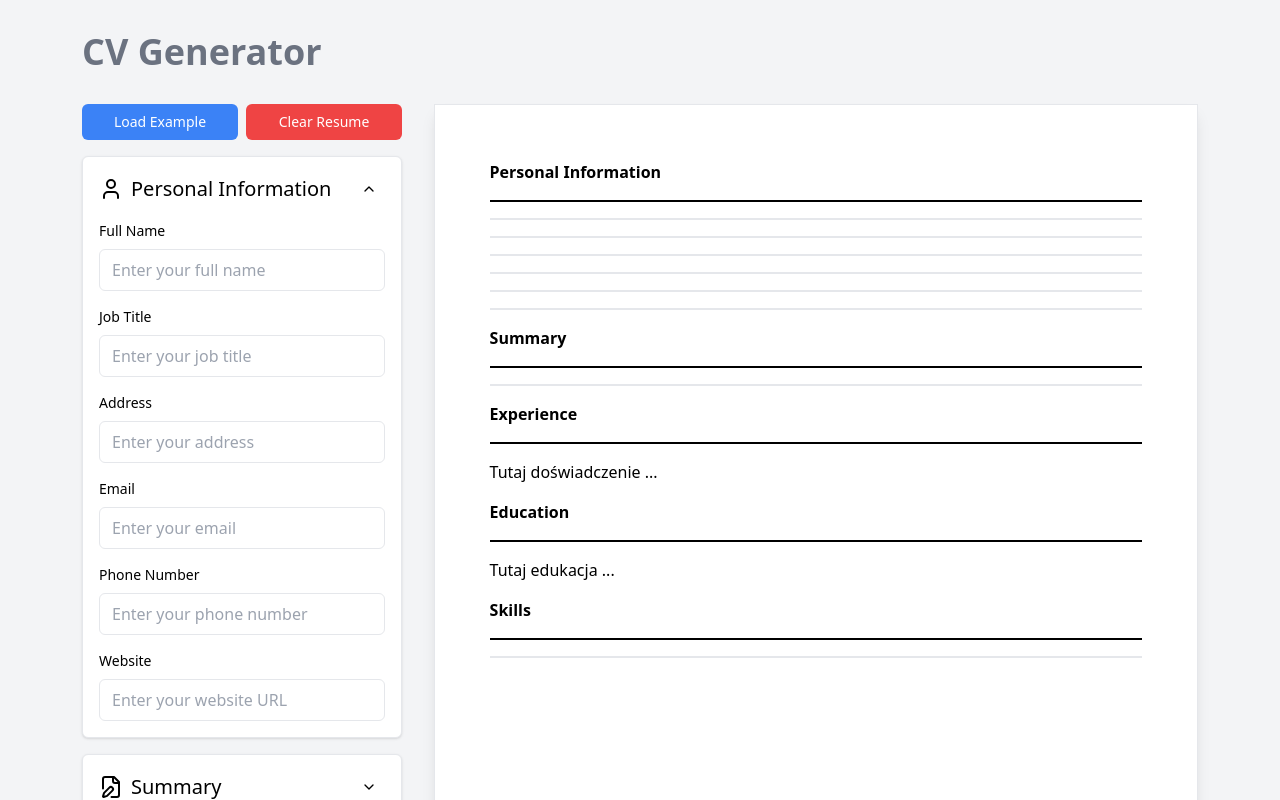
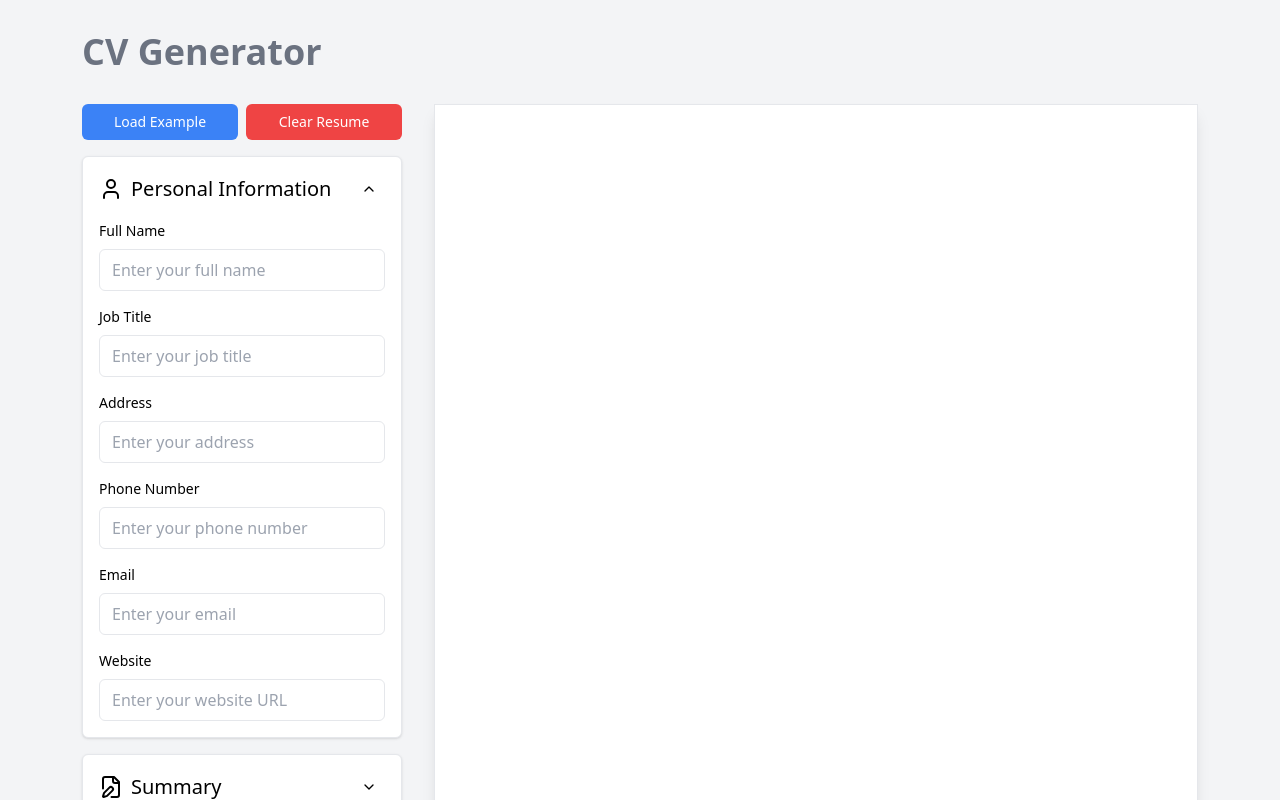
Before and after one commit to mariuszciaston/CV-Generator, a React (Vite) app: page / in a window 1280 px wide. Shown: the top 800 px of the page. Built offline with nearby package versions, Linux system fonts and the light colour scheme.

Commit message:
page preview update

```diff
--- a/src/components/Form/Card.tsx
+++ b/src/components/Form/Card.tsx
@@ -11,8 +11,8 @@ const Card: React.FC<CardProps> = ({
   fullName,
   jobTitle,
   address,
+  phoneNumber,
   email,
-  phoneNumber,
   website,
   summary,
   skills,
@@ -40,8 +40,8 @@ const Card: React.FC<CardProps> = ({
         fullName={fullName}
         jobTitle={jobTitle}
         address={address}
+        phoneNumber={phoneNumber}
         email={email}
-        phoneNumber={phoneNumber}
         website={website}
         summary={summary}
         skills={skills}
--- a/src/components/Form/Cards.tsx
+++ b/src/components/Form/Cards.tsx
@@ -27,16 +27,16 @@ const Cards: React.FC<InputSectionProps> = ({ data, onDataChange }) => {
           fullName={data.fullName}
           jobTitle={data.jobTitle}
           address={data.address}
+          phoneNumber={data.phoneNumber}
           email={data.email}
-          phoneNumber={data.phoneNumber}
           website={data.website}
           summary={data.summary}
           skills={data.skills}
           onFullNameChange={handleFieldChange("fullName")}
           onJobTitleChange={handleFieldChange("jobTitle")}
           onAddressChange={handleFieldChange("address")}
+          onPhoneNumberChange={handleFieldChange("phoneNumber")}
           onEmailChange={handleFieldChange("email")}
-          onPhoneNumberChange={handleFieldChange("phoneNumber")}
           onWebsiteChange={handleFieldChange("website")}
           onSummaryChange={handleFieldChange("summary")}
           onSkillsChange={handleFieldChange("skills")}
--- a/src/components/Form/InputFields.tsx
+++ b/src/components/Form/InputFields.tsx
@@ -12,8 +12,8 @@ const InputFields: React.FC<
     | "fullName"
     | "jobTitle"
     | "address"
+    | "phoneNumber"
     | "email"
-    | "phoneNumber"
     | "website"
     | "summary"
     | "skills"
@@ -32,8 +32,8 @@ const InputFields: React.FC<
   fullName,
   jobTitle,
   address,
+  phoneNumber,
   email,
-  phoneNumber,
   website,
   summary,
   skills,
@@ -80,20 +80,20 @@ const InputFields: React.FC<
             onChange={onAddressChange}
           />
           <InputField
+            label="Phone Number"
+            type="tel"
+            id="phoneNumber"
+            placeholder="Enter your phone number"
+            value={phoneNumber}
+            onChange={onPhoneNumberChange}
+          />
+          <InputField
             label="Email"
             type="email"
             id="email"
             placeholder="Enter your email"
             value={email}
             onChange={onEmailChange}
-          />
-          <InputField
-            label="Phone Number"
-            type="tel"
-            id="phoneNumber"
-            placeholder="Enter your phone number"
-            value={phoneNumber}
-            onChange={onPhoneNumberChange}
           />
           <InputField
             label="Website"
--- a/src/components/Main.tsx
+++ b/src/components/Main.tsx
@@ -8,21 +8,22 @@ const Main = () => {
     fullName: "",
     jobTitle: "",
     address: "",
+    phoneNumber: "",
     email: "",
-    phoneNumber: "",
     website: "",
     summary: "",
     skills: "",
   };
 
   const exampleData: DataProps = {
-    fullName: "Joe Doe",
+    fullName: "John Doe",
     jobTitle: "Software Developer",
     address: "Cracow, Poland",
-    email: "example@example.com",
-    phoneNumber: "666 777 888",
+    phoneNumber: "123 456 789",
+    email: "john.doe@example.com",
     website: "www.example.com",
-    summary: "I am a ...",
+    summary:
+      "Lorem ipsum dolor sit amet, consectetur adipiscing elit, sed do eiusmod tempor incididunt ut labore et dolore magna aliqua. Ut enim ad minim veniam, quis nostrud exercitation ullamco laboris nisi ut aliquip ex ea commodo consequat.",
     skills: "React / Typescript / Tailwind",
   };
 
--- a/src/components/Preview/PreviewSection.tsx
+++ b/src/components/Preview/PreviewSection.tsx
@@ -17,28 +17,68 @@ const PreviewSection: React.FC<DataProps> = ({
     >
       <div
         id="page"
-        className="flex aspect-[210/297] flex-col gap-4 break-words border bg-white p-[calc(100%/21*1.5)] shadow-lg"
+        className="flex aspect-[210/297] flex-col break-words border bg-white p-[calc(100%/21)] shadow-lg"
       >
-        <h1 className="font-bold">Personal Information</h1>
-        <hr className="border-t-2 border-black" />
-        <p className="border">{fullName}</p>
-        <p className="border">{jobTitle}</p>
-        <p className="border">{address}</p>
-        <p className="border">{email}</p>
-        <p className="border">{phoneNumber}</p>
-        <p className="border">{website}</p>
-        <h1 className="font-bold">Summary</h1>
-        <hr className="border-t-2 border-black" />
-        <p className="border">{summary}</p>
-        <h1 className="font-bold">Experience</h1>
-        <hr className="border-t-2 border-black" />
-        Tutaj doświadczenie ...
-        <h1 className="font-bold">Education</h1>
-        <hr className="border-t-2 border-black" />
-        Tutaj edukacja ...
-        <h1 className="font-bold">Skills</h1>
-        <hr className="border-t-2 border-black" />
-        <p className="border">{skills}</p>
+        <p className="text-4xl font-medium text-blue-500">{fullName}</p>
+        <p className="text-3xl font-light">{jobTitle}</p>
+
+        <br />
+
+        <p>
+          {address && (
+            <>
+              {address} {phoneNumber || email || website ? " | " : ""}
+            </>
+          )}
+          {phoneNumber && (
+            <>
+              {phoneNumber} {email || website ? " | " : ""}
+            </>
+          )}
+          {email && (
+            <>
+              {email} {website ? " | " : ""}
+            </>
+          )}
+          {website}
+        </p>
+
+        <br />
+
+        {summary && (
+          <>
+            <h2 className="font-medium text-blue-500">SUMMARY</h2>
+            <p>{summary}</p>
+            <br />
+          </>
+        )}
+
+        {/* <h2 className="font-medium text-blue-500">EXPERIENCE</h2>
+        <p>
+          Lorem ipsum dolor sit amet, consectetur adipiscing elit, sed do
+          eiusmod tempor incididunt ut labore et dolore magna aliqua. Ut enim ad
+          minim veniam, quis nostrud exercitation ullamco laboris nisi ut
+          aliquip ex ea commodo consequat.
+        </p>
+
+        <br />
+
+        <h2 className="font-medium text-blue-500">EDUCATION</h2>
+        <p>
+          Lorem ipsum dolor sit amet, consectetur adipiscing elit, sed do
+          eiusmod tempor incididunt ut labore et dolore magna aliqua. Ut enim ad
+          minim veniam, quis nostrud exercitation ullamco laboris nisi ut
+          aliquip ex ea commodo consequat.
+        </p>
+
+        <br /> */}
+
+        {skills && (
+          <>
+            <h2 className="font-medium text-blue-500">SKILLS</h2>
+            <p>{skills}</p>
+          </>
+        )}
       </div>
     </section>
   );
```
